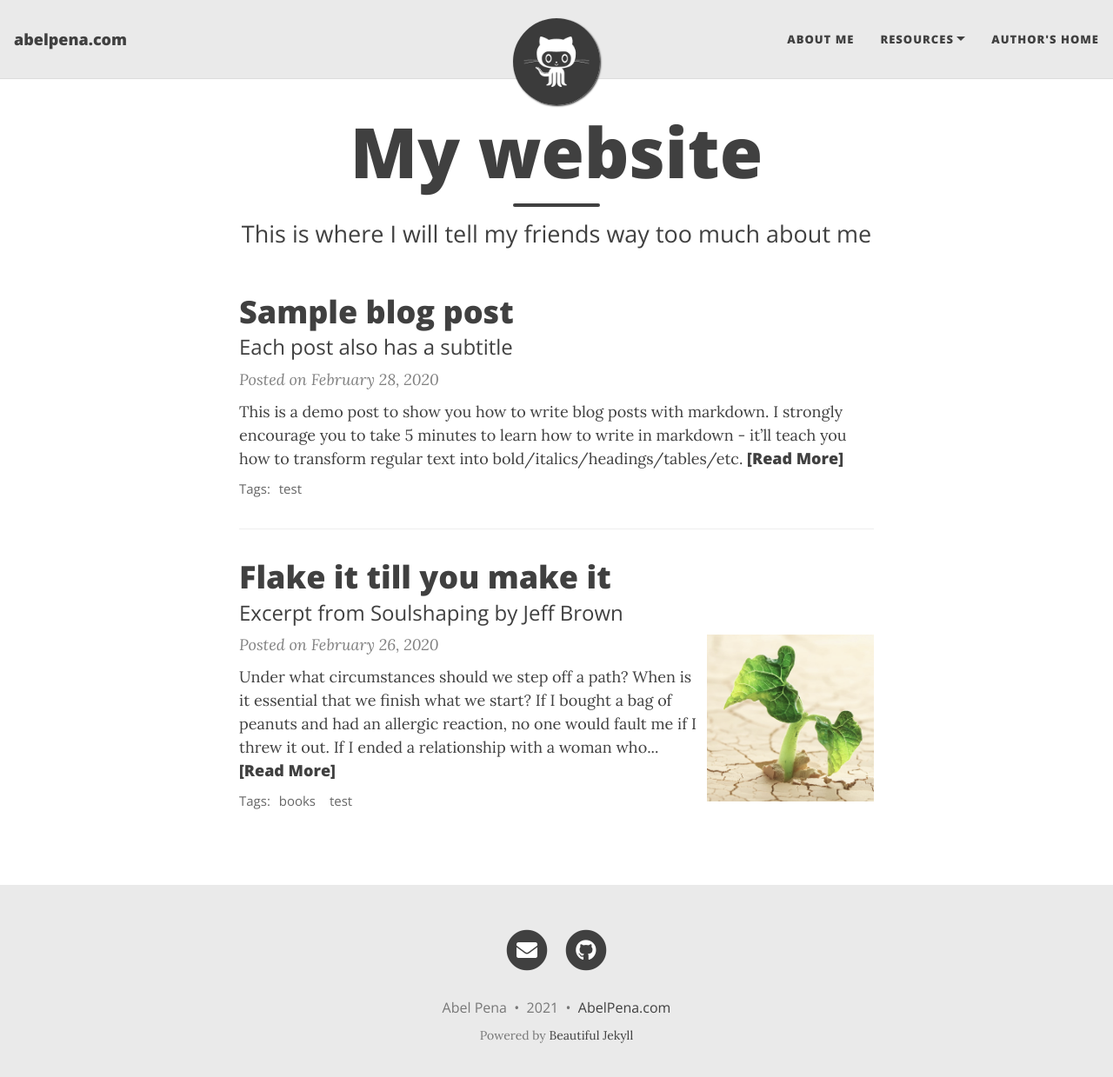
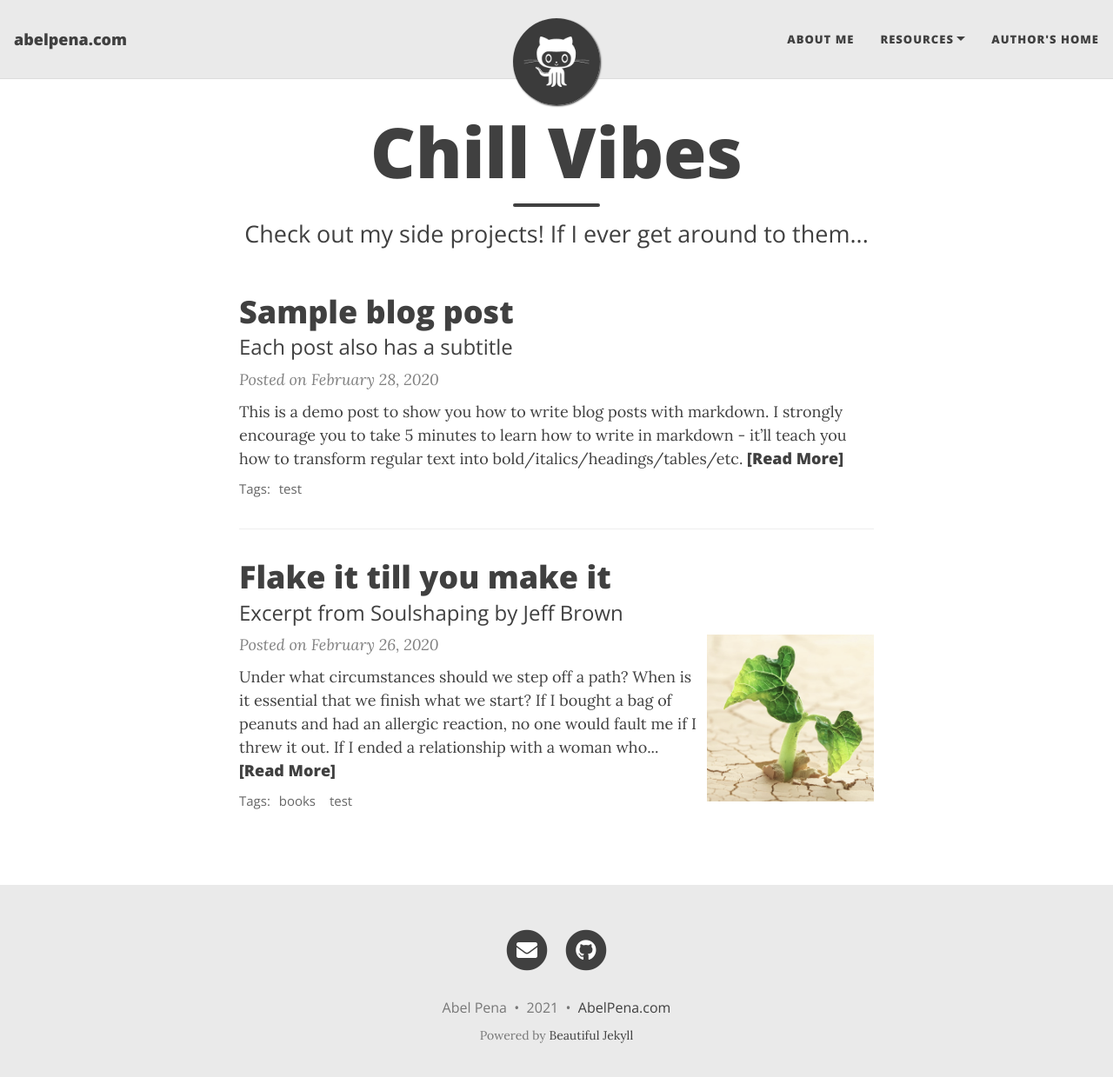
Before and after one commit to abelpena/abelpena.github.io, a Jekyll site: the page built from index.html, in a window 1280 px wide and 1252 px high. Shown: the top 1239 px of the window at 87% size. Built offline with Jekyll 4.4.1, drawn with Linux system fonts in a browser that asks for light colours; nearby versions of some CDN libraries; the list of posts is cut into pages by our own code.

Commit message:
Update index.html

```diff
--- a/index.html
+++ b/index.html
@@ -1,5 +1,5 @@
 ---
 layout: home
-title: My website
-subtitle: This is where I will tell my friends way too much about me
+title: Chill Vibes
+subtitle: Check out my side projects! If I ever get around to them...
 ---
```
